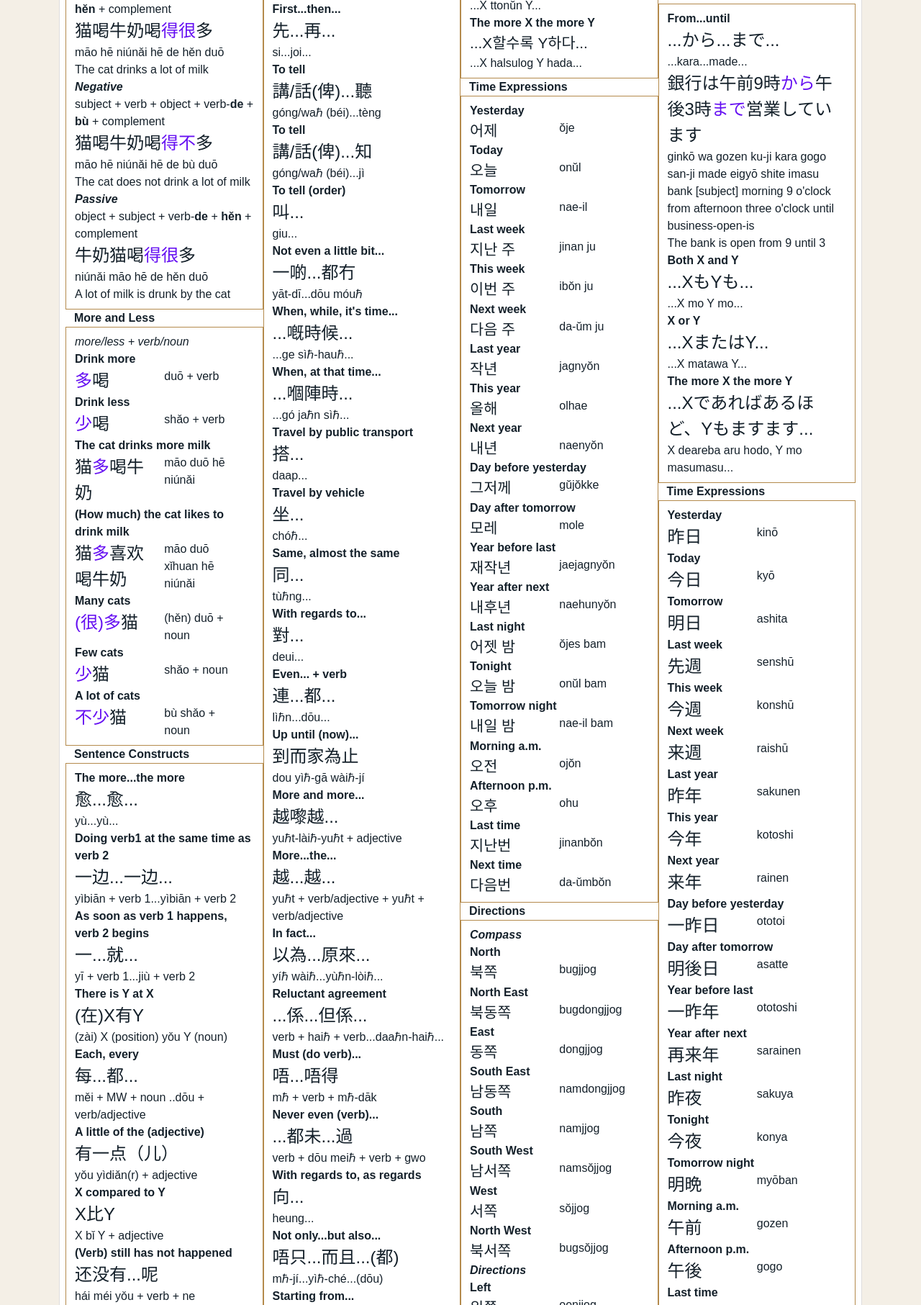
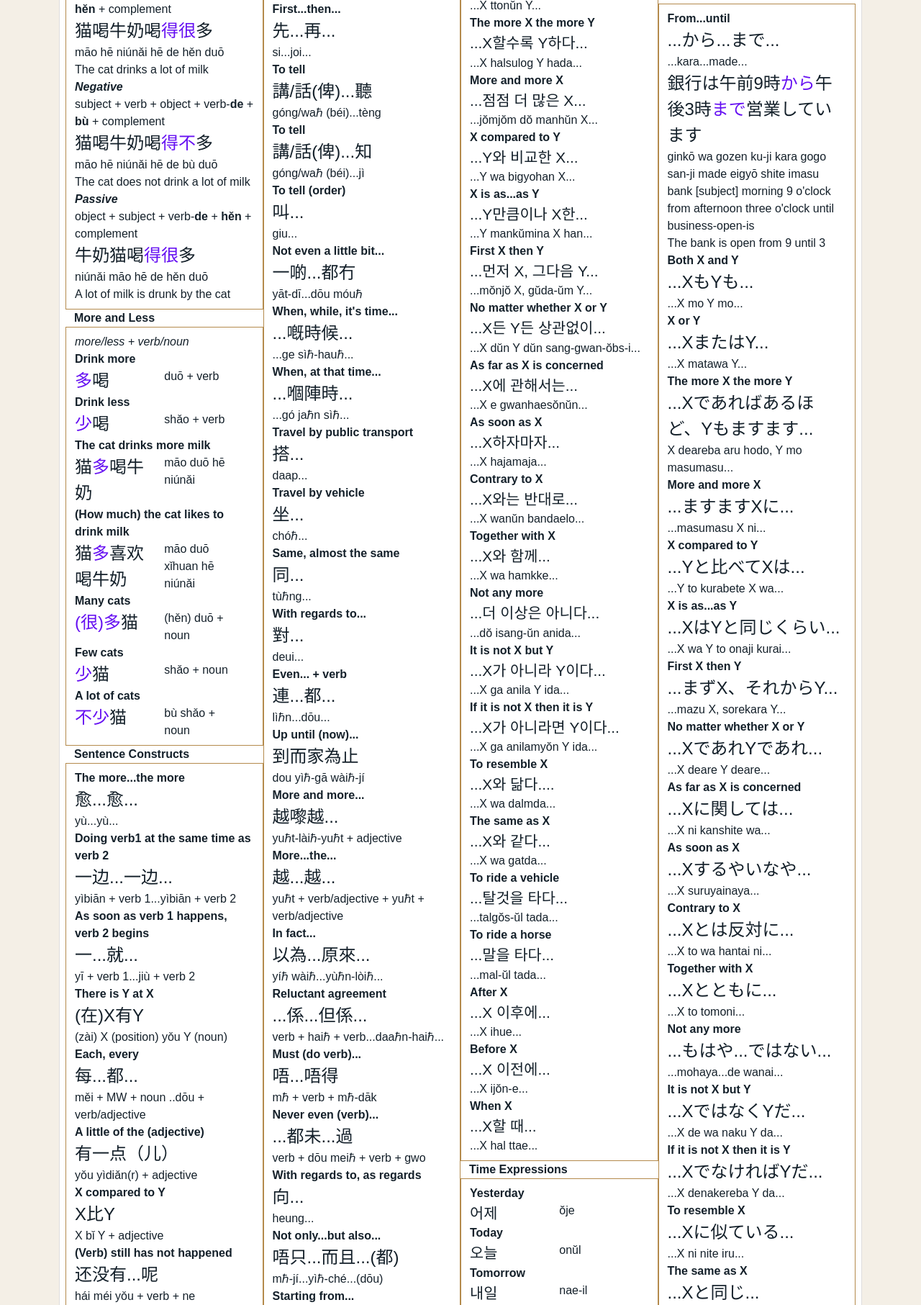
Before and after one commit to maxvann/HanBase, an ASP.NET Core app: page /Home/Grammar18 in a window 1280 px wide. Shown: the part 2215-4028 px from the top of the page at 72% size. Run offline with ASP.NET Core 8, Linux system fonts and the light colour scheme; style sheets or scripts are compiled from the project's sources; some libraries are stand-ins or nearby versions.

Commit message:
Updated Unique Constructs section

```diff
--- a/Views/Home/Partials/_UniqueConstructsJapanesePartial.cshtml
+++ b/Views/Home/Partials/_UniqueConstructsJapanesePartial.cshtml
@@ -78,6 +78,63 @@
     <div><strong>The more X the more Y</strong></div>
     <div class="grammar-verbs-ideograms">...Xであればあるほど、Yもますます...</div>
     <div>X deareba aru hodo, Y mo masumasu...</div>
+    <div><strong>More and more X</strong></div>
+    <div class="grammar-verbs-ideograms">...ますますXに...</div>
+    <div>...masumasu X ni...</div>
+    <div><strong>X compared to Y</strong></div>
+    <div class="grammar-verbs-ideograms">...Yと比べてXは...</div>
+    <div>...Y to kurabete X wa...</div>
+    <div><strong>X is as...as Y</strong></div>
+    <div class="grammar-verbs-ideograms">...XはYと同じくらい...</div>
+    <div>...X wa Y to onaji kurai...</div>
+    <div><strong>First X then Y</strong></div>
+    <div class="grammar-verbs-ideograms">...まずX、それからY...</div>
+    <div>...mazu X, sorekara Y...</div>
+    <div><strong>No matter whether X or Y</strong></div>
+    <div class="grammar-verbs-ideograms">...XであれYであれ...</div>
+    <div>...X deare Y deare...</div>
+    <div><strong>As far as X is concerned</strong></div>
+    <div class="grammar-verbs-ideograms">...Xに関しては...</div>
+    <div>...X ni kanshite wa...</div>
+    <div><strong>As soon as X</strong></div>
+    <div class="grammar-verbs-ideograms">...Xするやいなや...</div>
+    <div>...X suruyainaya...</div>
+    <div><strong>Contrary to X</strong></div>
+    <div class="grammar-verbs-ideograms">...Xとは反対に...</div>
+    <div>...X to wa hantai ni...</div>
+    <div><strong>Together with X</strong></div>
+    <div class="grammar-verbs-ideograms">...Xとともに...</div>
+    <div>...X to tomoni...</div>
+    <div><strong>Not any more</strong></div>
+    <div class="grammar-verbs-ideograms">...もはや...ではない...</div>
+    <div>...mohaya...de wanai...</div>
+    <div><strong>It is not X but Y</strong></div>
+    <div class="grammar-verbs-ideograms">...XではなくYだ...</div>
+    <div>...X de wa naku Y da...</div>
+    <div><strong>If it is not X then it is Y</strong></div>
+    <div class="grammar-verbs-ideograms">...XでなければYだ...</div>
+    <div>...X denakereba Y da...</div>
+    <div><strong>To resemble X</strong></div>
+    <div class="grammar-verbs-ideograms">...Xに似ている...</div>
+    <div>...X ni nite iru...</div>
+    <div><strong>The same as X</strong></div>
+    <div class="grammar-verbs-ideograms">...Xと同じ...</div>
+    <div>...X to onaji...</div>
+    <div><strong>To ride a vehicle</strong></div>
+    <div class="grammar-verbs-ideograms">...乗り物に乗る...</div>
+    <div>...norimono ni noru...</div>
+    <div><strong>To ride a horse</strong></div>
+    <div class="grammar-verbs-ideograms">...馬に乗る...</div>
+    <div>...uma ni noru...</div>
+    <div><strong>After X</strong></div>
+    <div class="grammar-verbs-ideograms">...Xの後...</div>
+    <div>...X no ato...</div>
+    <div><strong>Before X</strong></div>
+    <div class="grammar-verbs-ideograms">...Xの前...</div>
+    <div>...X no mae...</div>
+    <div><strong>When X</strong></div>
+    <div class="grammar-verbs-ideograms">...Xの時...</div>
+    <div>...X no toki...</div>
 </div>
 <div><strong>Time Expressions</strong></div>
 <div class="row grammar-cell">
--- a/Views/Home/Partials/_UniqueConstructsKoreanPartial.cshtml
+++ b/Views/Home/Partials/_UniqueConstructsKoreanPartial.cshtml
@@ -58,6 +58,63 @@
     <div><strong>The more X the more Y</strong></div>
     <div class="grammar-verbs-ideograms small">...X할수록 Y하다...</div>
     <div>...X halsulog Y hada...</div>
+    <div><strong>More and more X</strong></div>
+    <div class="grammar-verbs-ideograms small">...점점 더 많은 X...</div>
+    <div>...jŏmjŏm dŏ manhŭn X...</div>
+    <div><strong>X compared to Y</strong></div>
+    <div class="grammar-verbs-ideograms small">...Y와 비교한 X...</div>
+    <div>...Y wa bigyohan X...</div>
+    <div><strong>X is as...as Y</strong></div>
+    <div class="grammar-verbs-ideograms small">...Y만큼이나 X한...</div>
+    <div>...Y mankŭmina X han...</div>
+    <div><strong>First X then Y</strong></div>
+    <div class="grammar-verbs-ideograms small">...먼저 X, 그다음 Y...</div>
+    <div>...mŏnjŏ X, gŭda-ŭm Y...</div>
+    <div><strong>No matter whether X or Y</strong></div>
+    <div class="grammar-verbs-ideograms small">...X든 Y든 상관없이...</div>
+    <div>...X dŭn Y dŭn sang-gwan-ŏbs-i...</div>
+    <div><strong>As far as X is concerned</strong></div>
+    <div class="grammar-verbs-ideograms small">...X에 관해서는...</div>
+    <div>...X e gwanhaesŏnŭn...</div>
+    <div><strong>As soon as X</strong></div>
+    <div class="grammar-verbs-ideograms small">...X하자마자...</div>
+    <div>...X hajamaja...</div>
+    <div><strong>Contrary to X</strong></div>
+    <div class="grammar-verbs-ideograms small">...X와는 반대로...</div>
+    <div>...X wanŭn bandaelo...</div>
+    <div><strong>Together with X</strong></div>
+    <div class="grammar-verbs-ideograms small">...X와 함께...</div>
+    <div>...X wa hamkke...</div>
+    <div><strong>Not any more</strong></div>
+    <div class="grammar-verbs-ideograms small">...더 이상은 아니다...</div>
+    <div>...dŏ isang-ŭn anida...</div>
+    <div><strong>It is not X but Y</strong></div>
+    <div class="grammar-verbs-ideograms small">...X가 아니라 Y이다...</div>
+    <div>...X ga anila Y ida...</div>
+    <div><strong>If it is not X then it is Y</strong></div>
+    <div class="grammar-verbs-ideograms small">...X가 아니라면 Y이다...</div>
+    <div>...X ga anilamyŏn Y ida...</div>
+    <div><strong>To resemble X</strong></div>
+    <div class="grammar-verbs-ideograms small">...X와 닮다....</div>
+    <div>...X wa dalmda...</div>
+    <div><strong>The same as X</strong></div>
+    <div class="grammar-verbs-ideograms small">...X와 같다...</div>
+    <div>...X wa gatda...</div>
+    <div><strong>To ride a vehicle</strong></div>
+    <div class="grammar-verbs-ideograms small">...탈것을 타다...</div>
+    <div>...talgŏs-ŭl tada...</div>
+    <div><strong>To ride a horse</strong></div>
+    <div class="grammar-verbs-ideograms small">...말을 타다...</div>
+    <div>...mal-ŭl tada...</div>
+    <div><strong>After X</strong></div>
+    <div class="grammar-verbs-ideograms small">...X 이후에...</div>
+    <div>...X ihue...</div>
+    <div><strong>Before X</strong></div>
+    <div class="grammar-verbs-ideograms small">...X 이전에...</div>
+    <div>...X ijŏn-e...</div>
+    <div><strong>When X</strong></div>
+    <div class="grammar-verbs-ideograms small">...X할 때...</div>
+    <div>...X hal ttae...</div>
 </div>
 <div><strong>Time Expressions</strong></div>
 <div class="row grammar-cell">
```
